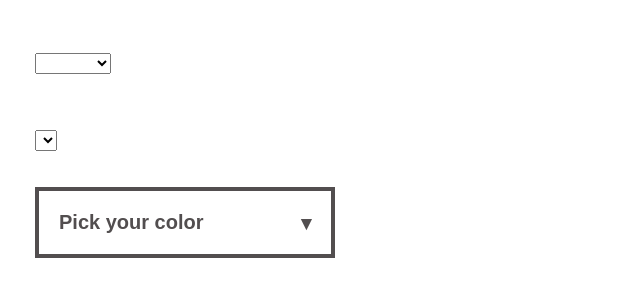
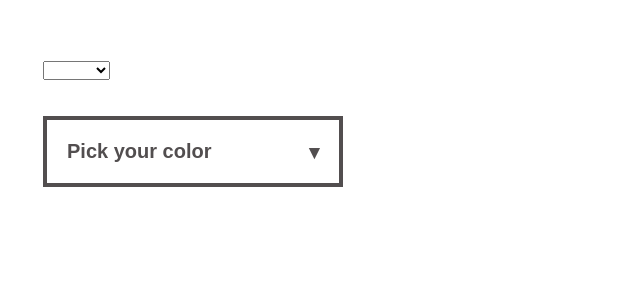
Before and after one commit to nickfogle/SwatchPicker.js, a plain HTML site: page index.html in a window 1280 px wide. Shown: the whole page, without its empty margins (0-640 px from the left). Drawn offline with nearby package versions, Linux system fonts and the light colour scheme.

```diff
--- a/index.html
+++ b/index.html
@@ -1,7 +1,5 @@
 <html>
 <head>
-<link rel="stylesheet" href="css/styles.css">
-<link rel="stylesheet" type="text/css" href="css/normalize.css" />
 <link rel="stylesheet" type="text/css" href="css/styles.css" />
 <script src="http://cdnjs.cloudflare.com/ajax/libs/jquery/2.1.1/jquery.min.js"></script>
 </head>
@@ -20,12 +18,6 @@
 </div>
 <br />
 <br />
-<label class="page1">Swatch</label>
-<div class="tooltips" title="Please select the city that the customer is primarily to be served from.">
-    <select id="location" name="Swatch" placeholder="Swatch"></select>
-</div>
-<br>
-<br>
 <select class="swatch-select swatch-modal-picker">
 					<option value="" disabled selected>Pick your color</option>
 					<option value="#588c75" data-class="color-588c75">#588c75</option>
@@ -50,7 +42,6 @@
 					<option value="#f1c1bd" data-class="color-f1c1bd">#f1c1bd</option>
 </select>
 
-
 <script src="js/scripts.js"></script>
 <script src="js/classie.js"></script>
       <script>
```
